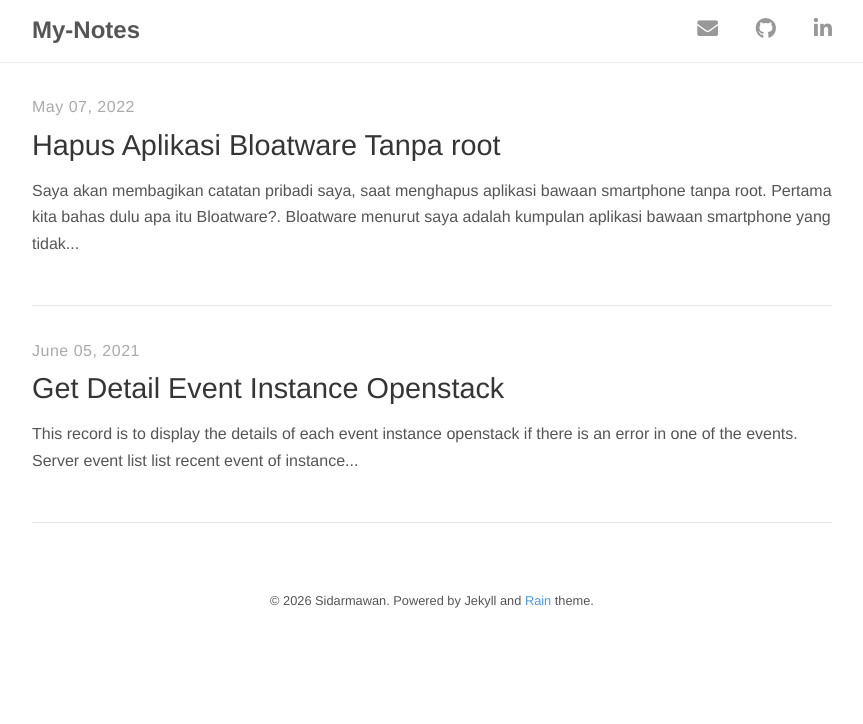
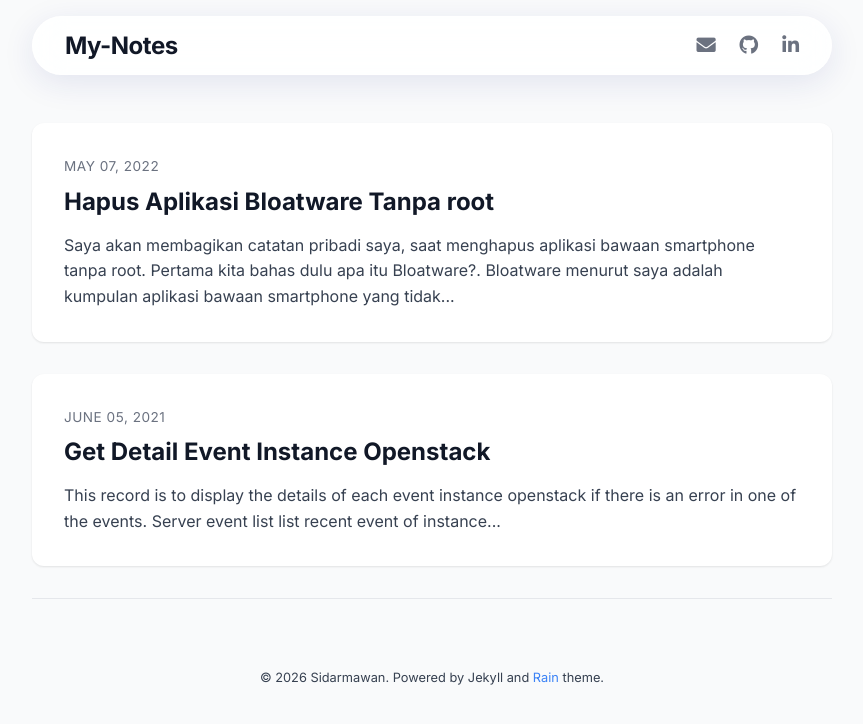
Before and after one commit to sidarmawan/sidarmawan.github.io, a Jekyll site: the page built from index.html, in a window 1280 px wide. Shown: the top 724 px of the page, without its empty margins (208-1071 px from the left). Built offline with Jekyll 4.4.1, drawn with Linux system fonts in a browser that asks for light colours; nearby versions of some CDN libraries; the list of posts is cut into pages by our own code.

Commit message:
update source code

```diff
--- a/_includes/head.html
+++ b/_includes/head.html
@@ -14,6 +14,9 @@
   </title>
 
   <!-- CSS -->
+  <link rel="preconnect" href="https://fonts.googleapis.com">
+  <link rel="preconnect" href="https://fonts.gstatic.com" crossorigin>
+  <link href="https://fonts.googleapis.com/css2?family=Inter:wght@400;600;700&family=Merriweather:ital,wght@0,300;0,400;0,700;1,400&display=swap" rel="stylesheet">
   <link rel="stylesheet" href="{{ "/assets/main.css" | relative_url }}">
   <link rel="stylesheet" href="https://use.fontawesome.com/releases/v5.2.0/css/all.css" integrity="sha384-hWVjflwFxL6sNzntih27bfxkr27PmbbK/iSvJ+a4+0owXq79v+lsFkW54bOGbiDQ" crossorigin="anonymous">
 
--- a/_sass/rain/_base.scss
+++ b/_sass/rain/_base.scss
@@ -21,6 +21,7 @@ html {
 }
 
 body {
+  background-color: $background-color;
   -webkit-text-size-adjust: 100%;
 }
 
--- a/_sass/rain/_catalogue.scss
+++ b/_sass/rain/_catalogue.scss
@@ -1,13 +1,26 @@
 .catalogue {
+  display: grid;
+  gap: 2rem;
+  margin: 2rem 0;
+
   &-item {
-    border-bottom: 1px solid $grey-2;
+    background-color: $white;
+    border-radius: 12px;
+    box-shadow: 0 1px 3px 0 $shadow-color, 0 1px 2px 0 $shadow-color;
     color: $default-color;
-    display: inline-block;
-    padding: 2rem 0;
+    display: block; // Change to block to fill grid/width
+    padding: 2rem;
+    transition: all 0.3s ease;
 
-    &:hover .catalogue-line,
-    &:focus .catalogue-line {
-      width: 5rem;
+    &:hover,
+    &:focus {
+      box-shadow: 0 10px 15px -3px $shadow-hover, 0 4px 6px -2px $shadow-hover;
+      transform: translateY(-2px);
+      text-decoration: none;
+
+      .catalogue-title {
+        color: $blue;
+      }
     }
 
     &:last-child {
@@ -18,22 +31,33 @@
   &-time {
     color: $default-tint;
     font-family: $sans-serif;
+    font-size: 0.85rem;
     letter-spacing: .5px;
+    text-transform: uppercase;
+    margin-bottom: 0.5rem;
+    display: block;
   }
 
   &-title {
     color: $default-shade;
     display: block;
     font-family: $sans-serif;
-    font-size: 1.8rem;
-    font-weight: 500;
-    margin: .5rem 0;
+    font-size: 1.5rem;
+    font-weight: 700;
+    margin: 0.5rem 0 1rem;
+    line-height: 1.3;
+    transition: color 0.2s ease;
   }
 
   &-line {
-    @include transition(all .3s ease-out);
-    border-top: .15rem solid $default-shade;
-    display: inline;
-    width: 3rem;
+    display: none; // Remove the line from original design
+  }
+
+  // Excerpt style
+  p {
+    font-size: 1rem;
+    color: $default-color;
+    line-height: 1.6;
+    margin-bottom: 0;
   }
 }
--- a/_sass/rain/_layout.scss
+++ b/_sass/rain/_layout.scss
@@ -14,79 +14,76 @@ footer,
 }
 
 .nav {
-  box-shadow: 0 2px 2px -2px $shadow-color;
-  overflow: auto;
+  background-color: rgba(255, 255, 255, 0.85); // Semi-transparent for glass effect
+  backdrop-filter: blur(16px);
+  -webkit-backdrop-filter: blur(16px);
+  border: 1px solid rgba(255, 255, 255, 0.5); // Subtle border
+  border-radius: 50px; // Pill shape
+  position: sticky;
+  top: 1rem; // Float from top
+  z-index: 1000;
+  margin: 1rem auto 3rem; // Centered margin
+  max-width: 800px;
+  width: 90%;
+  padding: 0.8rem 2rem;
+  box-shadow: 0 8px 32px 0 rgba(31, 38, 135, 0.1); // Deeper, softer shadow
+  transition: all 0.3s ease;
 
   &-container {
-    margin: 1rem auto;
-    position: relative;
-    text-align: center;
+    display: flex;
+    justify-content: space-between;
+    align-items: center;
+    margin: 0;
+    width: 100%;
   }
 
   &-title {
-    @include transition(all .2s ease-out);
-    color: $default-color;
-    display: inline-block;
+    color: $default-shade;
+    font-family: $sans-serif;
+    font-weight: 700;
+    font-size: 1.5rem;
+    letter-spacing: -0.5px;
     margin: 0;
-    padding-right: .2rem;
+    text-decoration: none;
+    transition: color 0.2s ease;
 
-    &:hover,
-    &:focus {
-      opacity: .6;
+    &:hover {
+      color: $blue;
+      text-decoration: none;
     }
   }
 
   &-social-icons {
-    font-size: 1.3rem;
-
-    .fa, .fas, .fab {
-      vertical-align: center;
-    }
+    display: flex;
+    gap: 1.5rem;
+    margin: 0;
+    padding: 0;
+    list-style: none;
   }
 
   ul {
-    list-style-type: none;
-    margin: 1rem 0 0;
+    margin: 0;
     padding: 0;
-    text-align: center;
   }
 
   li {
-    @include transition(all .2s ease-out);
-    color: $default-color;
     display: inline-block;
-    opacity: .6;
-    padding: 0 2rem 0 0;
+    padding: 0; // Remove old padding
 
-    &:last-child {
-      padding-right: 0;
+    a {
+      color: $default-tint;
+      font-size: 1.2rem;
+      transition: all 0.2s ease;
+
+      &:hover {
+        color: $blue;
+        transform: translateY(-2px);
+      }
     }
-
-    &:hover,
-    &:focus {
-      opacity: 1;
-    }
-  }
-
-  a {
-    color: $default-color;
-    font-family: $sans-serif;
   }
 }
 
-@media (min-width: 600px) {
-  .nav {
-    &-container {
-      text-align: left;
-    }
-
-    ul {
-      bottom: 0;
-      position: absolute;
-      right: 0;
-    }
-  }
-}
+// Remove the old media query block as Flexbox handles it natively now
 
 footer {
   font-family: $sans-serif;
--- a/_sass/rain/_post.scss
+++ b/_sass/rain/_post.scss
@@ -2,10 +2,14 @@
   padding: 3rem 0;
 
   &-info {
-    color: $default-tint;
+    color: $blue;
     font-family: $sans-serif;
+    font-size: 0.9rem;
+    font-weight: 600;
     letter-spacing: 0.5px;
-    text-align: center;
+    margin-bottom: 0.5rem;
+    text-align: left;
+    text-transform: uppercase;
 
     span {
       font-style: italic;
@@ -15,38 +19,58 @@
   &-title {
     color: $default-shade;
     font-family: $sans-serif;
-    font-size: 2.5rem;
-    margin: 0 0 1rem 0;
-    text-align: center;
+    font-size: 3rem;
+    font-weight: 800;
+    line-height: 1.2;
+    margin: 0 0 2rem 0;
+    text-align: left;
+
+    // Add a simple accent line below the title
+    position: relative;
+
+    &::after {
+      content: "";
+      display: block;
+      width: 3rem;
+      height: 4px;
+      background-color: $blue;
+      margin-top: 1.5rem;
+      border-radius: 2px;
+    }
   }
 
+  // Remove the old line class logic if it exists in HTML
   &-line {
-    border-top: 0.4rem solid $default-shade;
-    display: block;
-    margin: 0 auto 3rem;
-    width: 4rem;
+    display: none;
   }
 
   p {
-    margin: 0 0 1rem;
-    text-align: justify;
+    margin: 0 0 1.5rem;
+    text-align: left; // Better readability than justify
+    font-size: 1.1rem;
+    line-height: 1.8;
   }
 
   a:hover {
     text-decoration: underline;
+    color: $blue;
   }
 
   img {
-    margin: 0 auto 0.5rem;
+    margin: 2rem auto;
+    border-radius: 8px;
+    box-shadow: 0 4px 6px -1px $shadow-color;
   }
 
-  img + em {
+  img+em {
     color: $default-tint;
     display: block;
     font-family: $sans-serif;
     font-size: 0.9rem;
     font-style: normal;
     text-align: center;
+    margin-top: -1.5rem;
+    margin-bottom: 2rem;
   }
 
   // CSS for making emoji inline
@@ -59,5 +83,6 @@
     vertical-align: text-top;
     padding: 0;
     margin: 0;
+    box-shadow: none;
   }
 }
--- a/_sass/rain/_variables.scss
+++ b/_sass/rain/_variables.scss
@@ -1,18 +1,21 @@
 // Colors
-$default-color: #555;
-$default-shade: #353535;
-$default-tint: #aaa;
-$grey-1: #979797;
-$grey-2: #e5e5e5;
-$grey-3: #f9f9f9;
+$default-color: #374151; // Cool dark grey
+$default-shade: #111827; // Almost black
+$default-tint: #6B7280; // Muted grey
+$grey-1: #9CA3AF;
+$grey-2: #E5E7EB;
+$grey-3: #F3F4F6;
 $white: #fff;
-$blue: #4a9ae1;
-$shadow-color: rgba(0, 0, 0, .2);
-$code-color: #bf616a;
+$blue: #3B82F6; // Bright modern blue
+$background-color: #F9FAFB; // Very light grey background
+$shadow-color: rgba(0, 0, 0, 0.05);
+$shadow-hover: rgba(0, 0, 0, 0.1);
+$code-color: #EF4444;
 
 // Fonts
-$sans-serif: 'Helvetica Neue', 'Segoe UI', Helvetica, Arial, sans-serif;
-$monospaced: Menlo, Monaco, monospace;
+$sans-serif: 'Inter', system-ui, -apple-system, sans-serif;
+$serif: 'Merriweather', Georgia, serif;
+$monospaced: 'Menlo', 'Monaco', monospace;
 
 @mixin box-sizing($type: border-box) {
   -webkit-box-sizing: $type;
```
Also changed, not shown: rain.gemspec.
